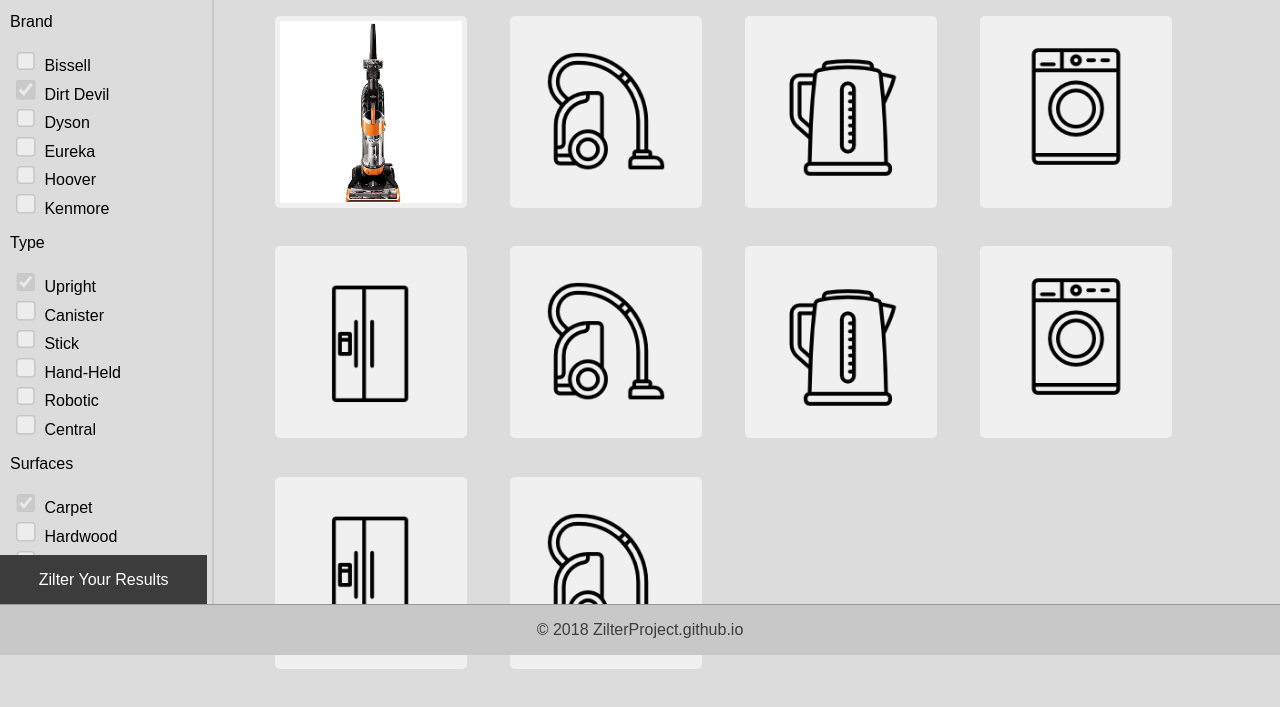
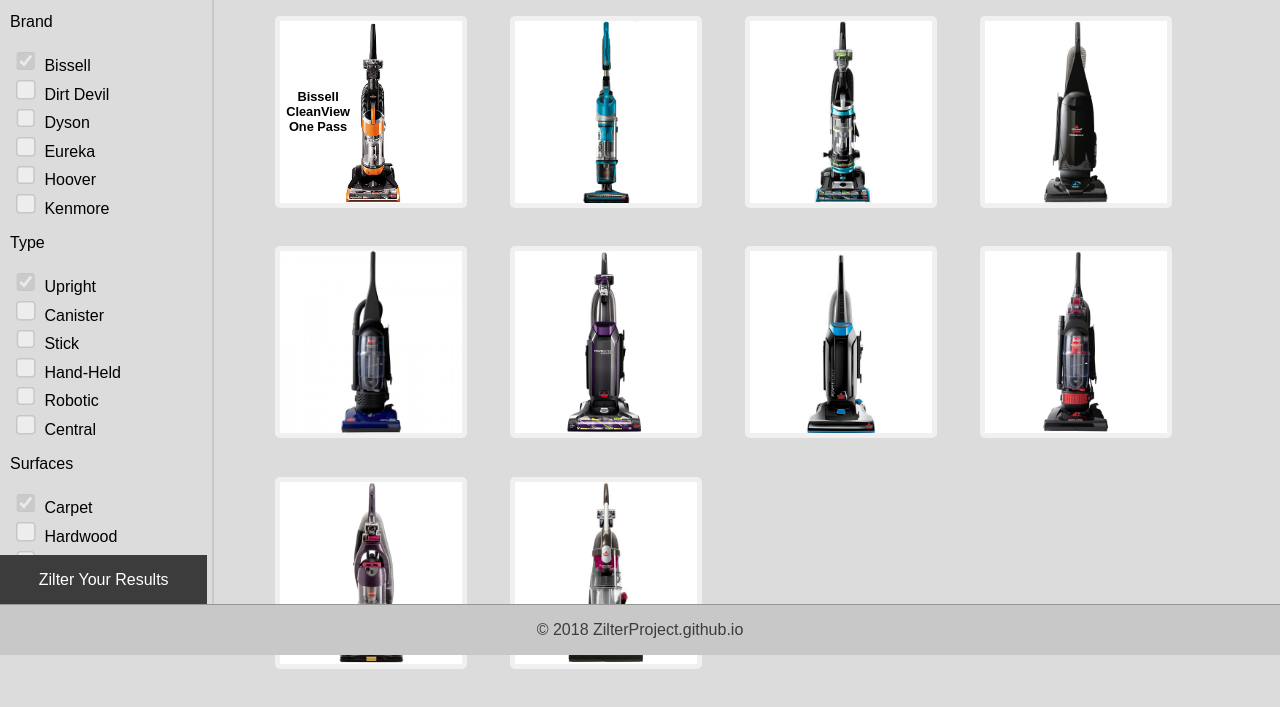
Before and after one commit to zilterproject/zilterproject.github.io, a plain HTML site: page results.html in a window 1280 px wide. Shown: the part 145-852 px from the top of the page. Drawn offline with Linux system fonts and the light colour scheme.

Commit message:
add more vacuum images

```diff
--- a/results.html
+++ b/results.html
@@ -21,8 +21,8 @@
           <p>You selected the following filters:</p>
 
           <p>Brand</p>
-          <label><input type="checkbox" disabled> Bissell</label>
-          <label><input type="checkbox" checked disabled> Dirt Devil</label>
+          <label><input type="checkbox" checked disabled> Bissell</label>
+          <label><input type="checkbox" disabled> Dirt Devil</label>
           <label><input type="checkbox" disabled> Dyson</label>
           <label><input type="checkbox" disabled> Eureka</label>
           <label><input type="checkbox" disabled> Hoover</label>
@@ -81,16 +81,16 @@
     <div>
       <p style="font-size: 2vh; margin-top: 2vw; margin-left: 1.5vw">10 results for "vacuum"</p>
       <div class="product-rows">
-        <button id="v1" class="product result" onclick="location.href='product.html'"></button>
-        <button id="c2" class="product result" onclick="location.href='product.html'"></button>
-        <button id="c3" class="product result" onclick="location.href='product.html'"></button>
-        <button id="c4" class="product result" onclick="location.href='product.html'"></button>
-        <button id="c1" class="product result" onclick="location.href='product.html'"></button>
-        <button id="c2" class="product result" onclick="location.href='product.html'"></button>
-        <button id="c3" class="product result" onclick="location.href='product.html'"></button>
-        <button id="c4" class="product result" onclick="location.href='product.html'"></button>
-        <button id="c1" class="product result" onclick="location.href='product.html'"></button>
-        <button id="c2" class="product result" onclick="location.href='product.html'"></button>
+        <button id="vac1" class="product result" onclick="location.href='product.html'"><p style="font-size:1vw;font-weight:bold;display:table-caption;">Bissell CleanView One Pass</p></button>
+        <button id="vac2" class="product result" onclick="location.href='product.html'"></button>
+        <button id="vac3" class="product result" onclick="location.href='product.html'"></button>
+        <button id="vac4" class="product result" onclick="location.href='product.html'"></button>
+        <button id="vac5" class="product result" onclick="location.href='product.html'"></button>
+        <button id="vac6" class="product result" onclick="location.href='product.html'"></button>
+        <button id="vac7" class="product result" onclick="location.href='product.html'"></button>
+        <button id="vac8" class="product result" onclick="location.href='product.html'"></button>
+        <button id="vac9" class="product result" onclick="location.href='product.html'"></button>
+        <button id="vac10" class="product result" onclick="location.href='product.html'"></button>
       </div>
     </div>
   </div>
--- a/style/style.css
+++ b/style/style.css
@@ -296,7 +296,16 @@ input[type=checkbox] {
   margin: 1.5vw;
 }
 
-#v1 { background-image: url("../images/v1.jpg"); }
+#vac1 { background-image: url("../images/vac1.jpg"); }
+#vac2 { background-image: url("../images/vac2.jpg"); }
+#vac3 { background-image: url("../images/vac3.jpg"); }
+#vac4 { background-image: url("../images/vac4.jpg"); }
+#vac5 { background-image: url("../images/vac5.jpg"); }
+#vac6 { background-image: url("../images/vac6.jpg"); }
+#vac7 { background-image: url("../images/vac7.jpg"); }
+#vac8 { background-image: url("../images/vac8.jpg"); }
+#vac9 { background-image: url("../images/vac9.jpg"); }
+#vac10 { background-image: url("../images/vac10.jpg"); }
 
 
 
```
Also changed, not shown: product.html (+1 -1 lines), images/a.png (deleted), images/logo.png (deleted), images/r3.jpg (deleted), images/search.jpg (deleted), images/v1.jpeg (deleted), images/vac1.jpg (renamed from images/v1.jpg), images/vac10.jpg (added), images/vac2.jpg (added), images/vac3.jpg (added), images/vac4.jpg (added), images/vac5.jpg (added), images/vac6.jpg (added), images/vac7.jpg (added), 2 more files.
